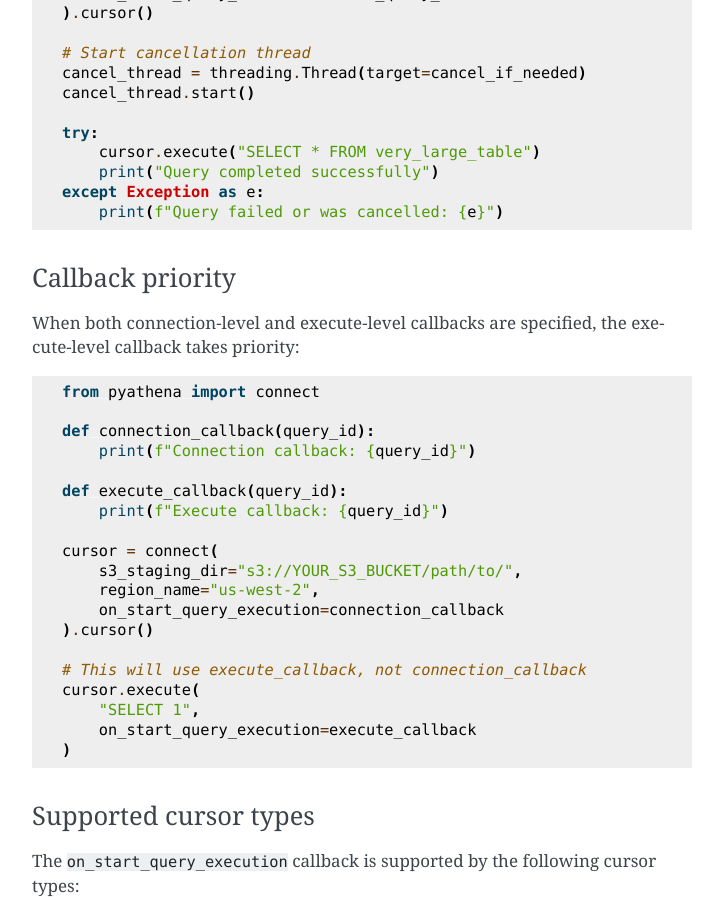
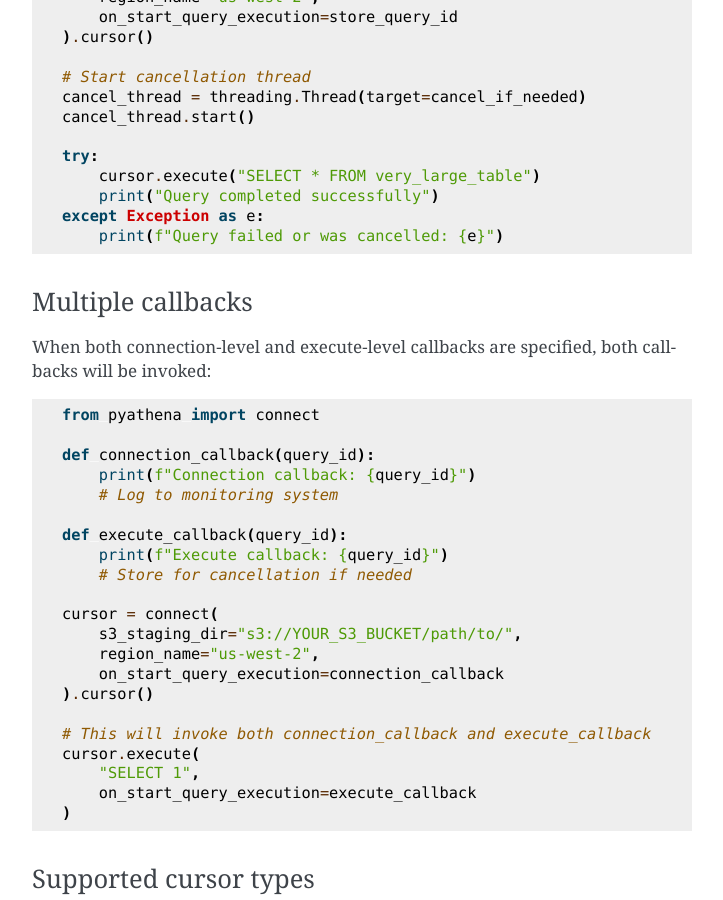
Before and after one commit to laughingman7743/PyAthena, a Sphinx documentation site: the page built from docs/cursor.rst, in a window 1280 px wide and 900 px high, scrolled down 7073 px. Shown: the whole window, without its empty margins (388-1111 px from the left). Built offline with Sphinx 7.4.7, drawn with Linux system fonts in a browser that asks for light colours; some of the changed text lies outside the part shown.

Commit message:
Change callback behavior to invoke all configured callbacks
Update callback implementation to invoke both connection-level and execute-level
callbacks when both are configured, instead of using a priority system.

Implementation changes:
- pyathena/cursor.py: Invoke both callbacks if set
- pyathena/arrow/cursor.py: Invoke both callbacks if set
- pyathena/pandas/cursor.py: Invoke both callbacks if set

Test updates:
- tests/pyathena/test_cursor.py: Update test_callback_priority_override
  to verify both callbacks are invoked when both are set

Documentation updates:
- docs/cursor.rst: Update to reflect multiple callback behavior
- docs/sqlalchemy.rst: Update priority system to multiple callbacks

This provides more flexible callback usage patterns:
- Connection-level callbacks for global monitoring/logging
- Execute-level callbacks for specific query handling
- Both callbacks are invoked when both are configured

🤖 Generated with [Claude Code](https://claude.ai/code)

Co-Authored-By: Claude <noreply@anthropic.com>

```diff
--- a/docs/cursor.rst
+++ b/docs/cursor.rst
@@ -308,7 +308,7 @@ as soon as the ``start_query_execution`` API call is made, before waiting for qu
 This is useful for monitoring, logging, or cancelling long-running queries from another thread.
 
 The ``on_start_query_execution`` callback can be configured at both the connection level and
-the execute level, with execute-level callbacks taking priority.
+the execute level. When both are set, both callbacks will be invoked.
 
 Connection-level callback
 ~~~~~~~~~~~~~~~~~~~~~~~~~
@@ -394,11 +394,11 @@ A common use case is to enable query cancellation from another thread:
     except Exception as e:
         print(f"Query failed or was cancelled: {e}")
 
-Callback priority
-~~~~~~~~~~~~~~~~~
+Multiple callbacks
+~~~~~~~~~~~~~~~~~~~
 
 When both connection-level and execute-level callbacks are specified,
-the execute-level callback takes priority:
+both callbacks will be invoked:
 
 .. code:: python
 
@@ -406,9 +406,11 @@ the execute-level callback takes priority:
 
     def connection_callback(query_id):
         print(f"Connection callback: {query_id}")
+        # Log to monitoring system
 
     def execute_callback(query_id):
         print(f"Execute callback: {query_id}")
+        # Store for cancellation if needed
 
     cursor = connect(
         s3_staging_dir="s3://YOUR_S3_BUCKET/path/to/",
@@ -416,7 +418,7 @@ the execute-level callback takes priority:
         on_start_query_execution=connection_callback
     ).cursor()
 
-    # This will use execute_callback, not connection_callback
+    # This will invoke both connection_callback and execute_callback
     cursor.execute(
         "SELECT 1",
         on_start_query_execution=execute_callback
```
Also changed, not shown: docs/sqlalchemy.rst (+6 -4 lines), 4 other files.
